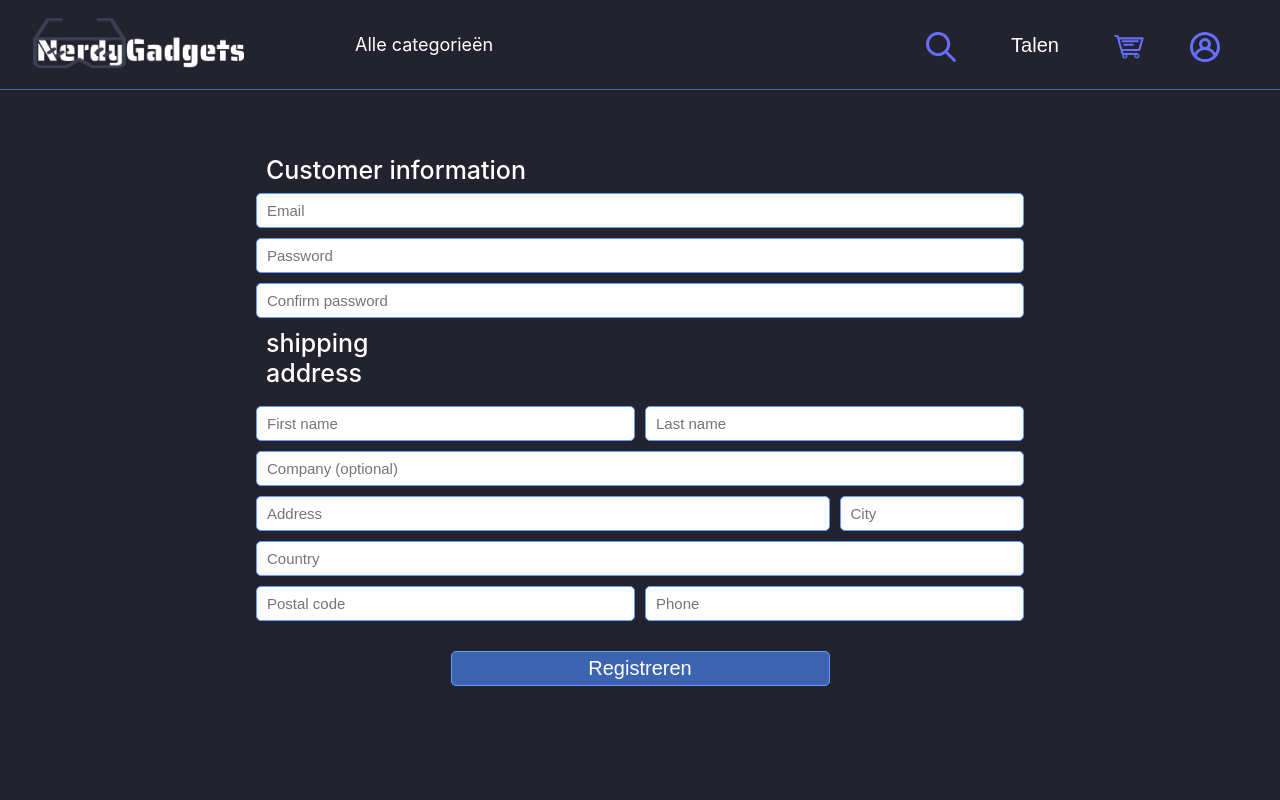
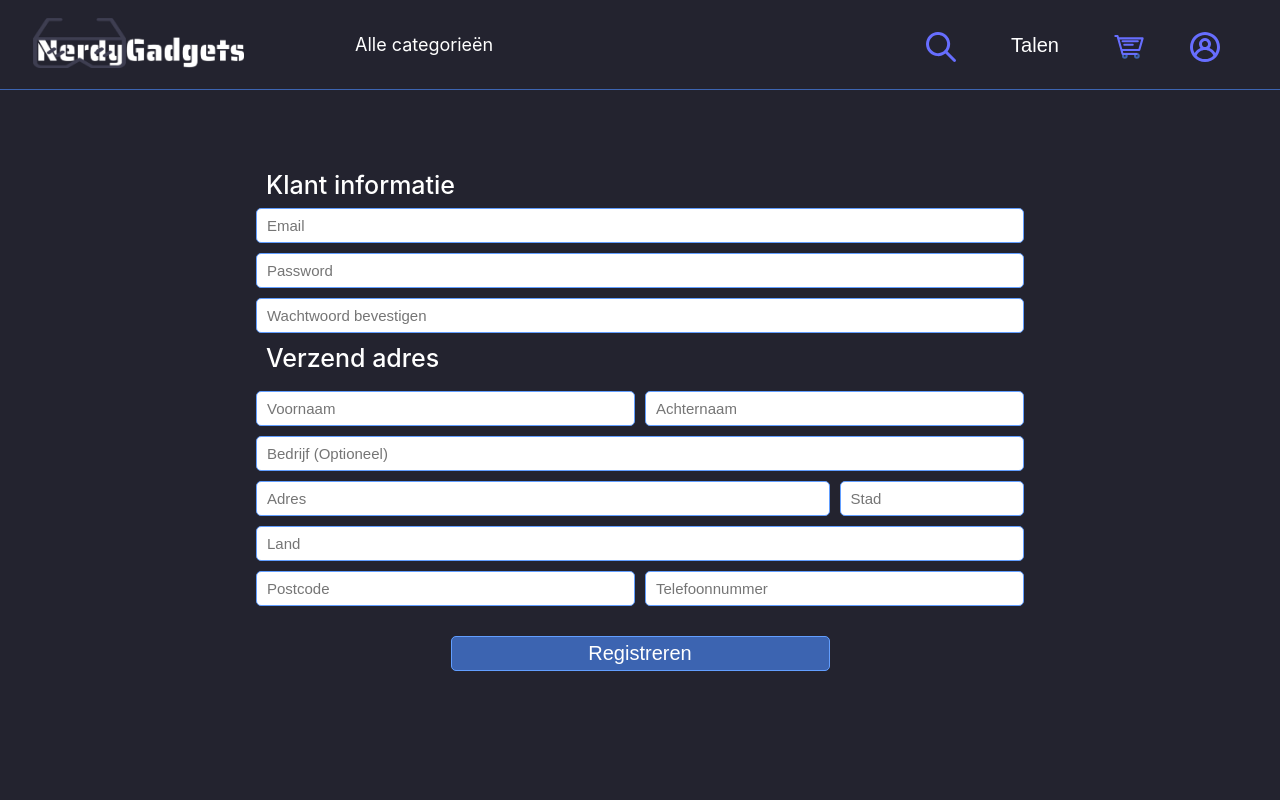
Before and after one commit to Joehoel/nerdygadgets, a PHP site: page /views/registreren.php in a window 1280 px wide. Run offline with PHP 8.4, Linux system fonts and the light colour scheme; data that the repository does not hold is empty; some libraries are stand-ins or nearby versions; some web fonts are replaced.

Commit message:
Added translations

```diff
--- a/index.php
+++ b/index.php
@@ -11,7 +11,7 @@ require __DIR__ . '/autoload.php';
 require __DIR__ . '/helper.php';
 
 define("base_dir", __DIR__);
-define("base_url", 'http://localhost/nerdygadgets/');
+define("base_url", 'http://localhost:8080/');
 
 /*
  *
--- a/views/browse.php
+++ b/views/browse.php
@@ -34,13 +34,13 @@ if (isset($amount)) {
 ?>
 <div class="pop-up" id="pop-up"></div>
 <?php if (isset($_GET['aantal'])) {
-    echo '<script> popup("Er is een product toegevoegd aan je winkelwagen", false); </script>';
+    echo '<script> popup("' . _("Er is een product toegevoegd aan je winkelwagen") . '", false); </script>';
 }
 if (isset($_GET["ingelogd"])) {
-    echo '<script> popup("Je bent ingelogd", false); </script>';
+    echo '<script> popup("' . _("Je bent ingelogd") . '", false); </script>';
 }
 if (isset($_GET["uitgelogd"])) {
-    echo '<script> popup("Je bent uitgelogd", false); </script>';
+    echo '<script> popup("' . _( "Je bent uitgelogd") . '", false); </script>';
 }
 // if (isset($_SESSION["User"])) {
 //     echo '<script> console.log("'.$_SESSION["User"]["FirstName"].'") </script>';
--- a/views/cart.php
+++ b/views/cart.php
@@ -4,7 +4,7 @@ include __DIR__ . "/connect.php";
 include __DIR__ . "/header.php";
 
 if (isset($_GET['update']) && $_GET['update'] === "true") {
-    echo '<div class="pop-up">'. gettext('De winkelwagen is geüpdate') .'</div>';
+    echo '<div class="pop-up">'. gettext('De winkelwagen is geupdate') .'</div>';
 }
 
 $prices = $cartClass->GetTotalCartPrice();
--- a/views/product.php
+++ b/views/product.php
@@ -181,7 +181,7 @@ $starsCount = array_count_values($ratings);
             ?>
 
 
-            <h1 class="StockItemID">Artikelnummer: <?php print $Result["StockItemID"]; ?></h1>
+            <h1 class="StockItemID"><?= _("Artikelnummer") ?>: <?php print $Result["StockItemID"]; ?></h1>
             <h2 class="StockItemNameViewSize StockItemName">
                 <?php print $Result['StockItemName']; ?>
             </h2>
--- a/views/registreren.php
+++ b/views/registreren.php
@@ -2,7 +2,7 @@
 include __DIR__ . "/connect.php";
 include __DIR__ . "/header.php";
 if (isset($_SESSION["User"])) {
-    echo '<script>window.location.href = "'.base_url.'browse"</script>';
+    echo '<script>window.location.href = "' . base_url . 'browse"</script>';
 }
 ?>
 <div class="pop-up" id="pop-up"></div>
@@ -12,21 +12,21 @@ if (isset($_SESSION["User"])) {
 <div class="registreren-container">
     <div class="information">
         <div>
-            <h1>Customer information</h1>
+            <h1><?= _("Klant informatie") ?></h1>
             <form class="form-1" method="post" action="<?php echo base_url; ?>addNewUser">
                 <input type="text" placeholder="Email" name="email">
                 <input type="password" placeholder="Password" name="password-1">
-                <input type="password" placeholder="Confirm password" name="password-2">
-                <h1>shipping address</h1>
-                <input type="text" placeholder="First name" name="f-name">
-                <input type="text" placeholder="Last name" name="l-name">
-                <input type="text" placeholder="Company (optional)" name="c-name">
-                <input type="text" placeholder="Address" name="address">
-                <input type="text" placeholder="City" name="city">
-                <input type="text" placeholder="Country" name="country">
-                <input type="text" placeholder="Postal code" name="p-c">
-                <input type="text" placeholder="Phone" name="tel">
-                <input type="submit" id="button" value="Registreren" />
+                <input type="password" placeholder="<?= _("Wachtwoord bevestigen") ?>" name="password-2">
+                <h1><?= _("Verzend adres") ?></h1>
+                <input type="text" placeholder="<?= _("Voornaam") ?>" name="f-name">
+                <input type="text" placeholder="<?= _("Achternaam") ?>" name="l-name">
+                <input type="text" placeholder="<?= _("Bedrijf (Optioneel)") ?>" name="c-name">
+                <input type="text" placeholder="<?= _("Adres") ?>" name="address">
+                <input type="text" placeholder="<?= _("Stad") ?>" name="city">
+                <input type="text" placeholder="<?= _("Land") ?>" name="country">
+                <input type="text" placeholder="<?= _("Postcode") ?>" name="p-c">
+                <input type="text" placeholder="<?= _("Telefoonnummer") ?>" name="tel">
+                <input type="submit" id="button" value="<?= _("Registreren") ?>" />
             </form>
         </div>
     </div>
```
Also changed, not shown: views/checkout.php (+6 -6 lines), views/inloggen.php (+4 -4 lines), .htaccess, 2 other files.
